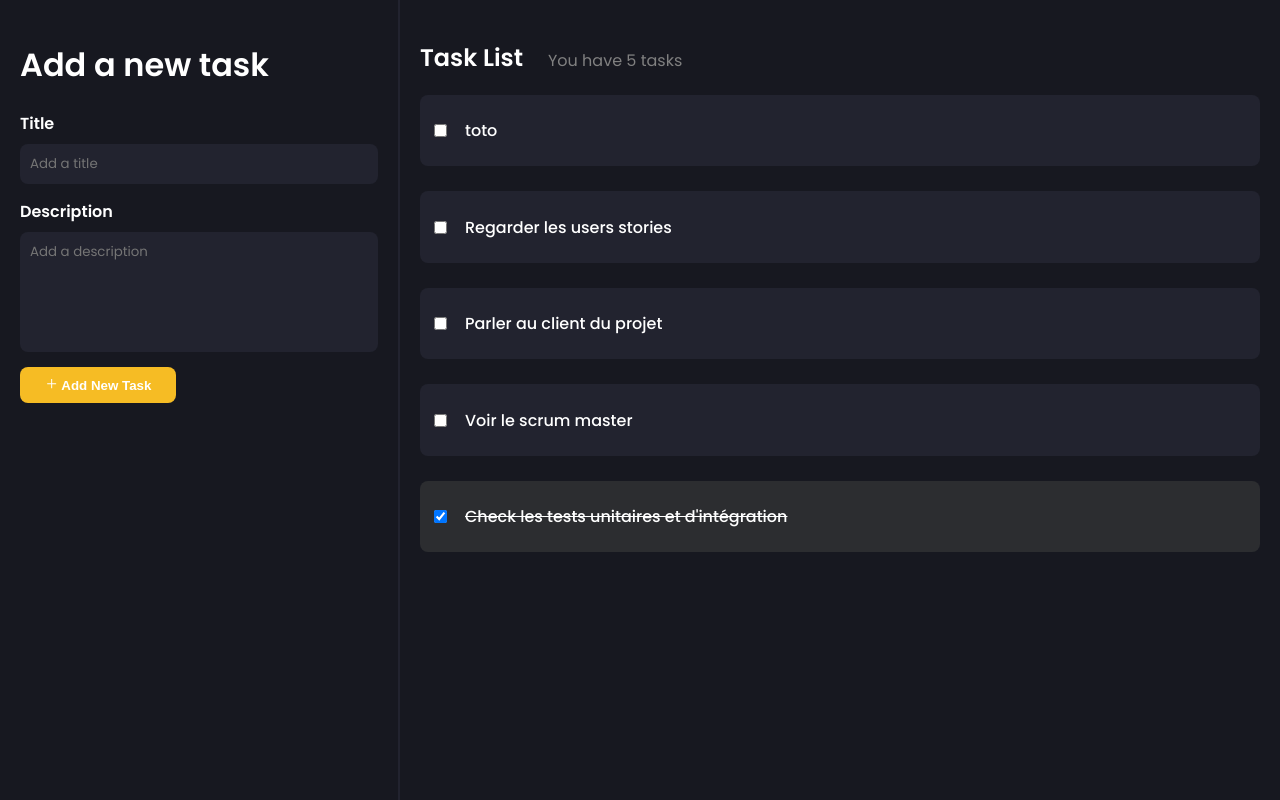
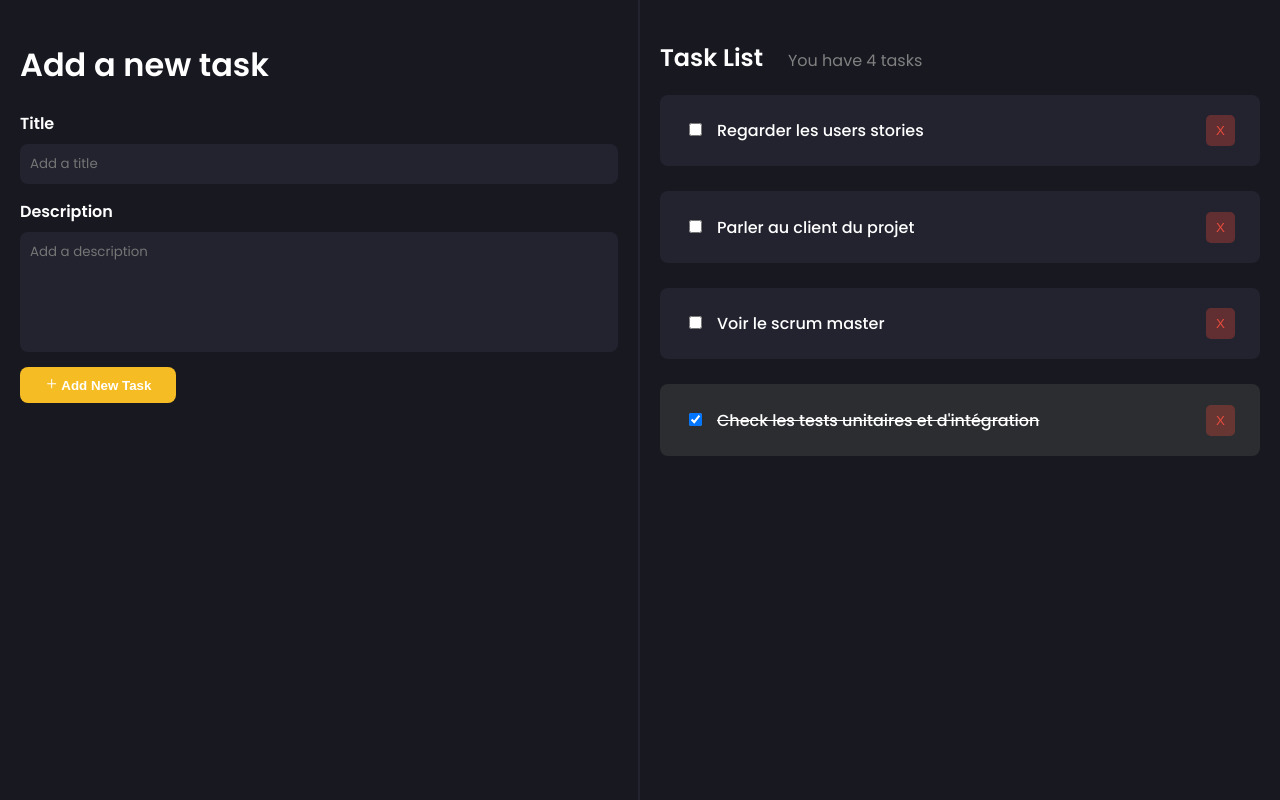
Before and after one commit to stevebraco/testTechniqueSogeti, a React (Create React App) app: page / in a window 1280 px wide. Built offline with nearby package versions, Linux system fonts and the light colour scheme; the HTML template or start-up script is replaced by a standard one.

Commit message:
bonus: delete task

```diff
--- a/src/components/DetailsTask/DetailsTaskStyles.js
+++ b/src/components/DetailsTask/DetailsTaskStyles.js
@@ -7,6 +7,7 @@ export const ContainerStyles = styled.div`
   align-items: center;
   justify-content: center;
   height: 100%;
+  padding: 0 5px;
 `;
 
 export const DetailStyles = styled.div`
--- /dev/null
+++ b/src/components/EmptyTask/EmptyTask.js
@@ -0,0 +1,12 @@
+import React from 'react';
+import { ContainerStyles } from '../DetailsTask/DetailsTaskStyles';
+
+const EmptyTask = () => {
+  return (
+    <ContainerStyles>
+      <p>Your TaskList is empty.</p>
+    </ContainerStyles>
+  );
+};
+
+export default EmptyTask;
--- a/src/components/Task/Task.js
+++ b/src/components/Task/Task.js
@@ -1,10 +1,16 @@
 import React from 'react';
-import { InputCheckboxStyles, TaskStyles, TitleStyles } from './TaskStyles';
+import {
+  ButtonDeleteStyles,
+  InputCheckboxStyles,
+  TaskStyles,
+  TitleStyles,
+} from './TaskStyles';
 import { Link } from 'react-router-dom';
 
-const Task = ({ id, title, completed, index, handleChecked }) => {
+const Task = ({ id, title, completed, index, handleChecked, handleDelete }) => {
   return (
     <TaskStyles completed={completed} data-testid="task">
+      <div>
         <InputCheckboxStyles
           data-testid="checkbox-element"
           type="checkbox"
@@ -12,8 +18,10 @@ const Task = ({ id, title, completed, index, handleChecked }) => {
           onClick={handleChecked(index, completed)}
         />
         <Link to={`/${id}`}>
-        <TitleStyles>{title}</TitleStyles>
+          <TitleStyles completed={completed}>{title}</TitleStyles>
         </Link>
+      </div>
+      <ButtonDeleteStyles onClick={handleDelete(id)}>X</ButtonDeleteStyles>
     </TaskStyles>
   );
 };
--- a/src/components/Task/TaskStyles.js
+++ b/src/components/Task/TaskStyles.js
@@ -5,20 +5,33 @@ export const InputCheckboxStyles = styled.input`
   border-radius: 8px;
   outline-color: #d87d4a;
   padding: 2rem 2.4rem;
+  display: inline-block;
+  margin-right: 15px;
 `;
 
 export const TaskStyles = styled.div`
   display: flex;
+  justify-content: space-between;
   gap: 15px;
   align-items: center;
   background: ${({ completed }) => (completed ? '#2c2d30' : '#22232f')};
   border-radius: 8px;
-  padding: 10px;
-  text-decoration-line: ${({ completed }) => completed && 'line-through'};
+  padding: 10px 25px 10px;
   transition: 0.5s;
 `;
 
 export const TitleStyles = styled.h2`
   font-size: 16px;
   font-weight: 500;
+  text-decoration-line: ${({ completed }) => completed && 'line-through'};
+  display: inline-block;
 `;
+
+export const ButtonDeleteStyles = styled.button`
+  border: none;
+  background: #e74c3c52;
+  color: #e74c3c;
+  border-radius: 5px;
+  padding: 8px 10px;
+  cursor: pointer;
+`;
--- a/src/components/TasksList/TasksList.js
+++ b/src/components/TasksList/TasksList.js
@@ -6,10 +6,11 @@ import {
   WrapperTitleStyles,
 } from './TasksListStyles';
 import Task from '../Task/Task';
+import EmptyTask from '../EmptyTask/EmptyTask';
 
-const TasksList = ({ data, handleChecked }) => {
+const TasksList = ({ data, handleChecked, handleDelete }) => {
   if (!data.length) {
-    return 'Your TaskList is empty';
+    return <EmptyTask />;
   }
 
   return (
@@ -25,6 +26,7 @@ const TasksList = ({ data, handleChecked }) => {
             {...item}
             index={index}
             handleChecked={handleChecked}
+            handleDelete={handleDelete}
           />
         ))}
       </TasksStyles>
--- a/src/data.js
+++ b/src/data.js
@@ -1,10 +1,4 @@
 const data = [
-  {
-    id: 10,
-    title: 'toto',
-    description: 'Je suis une description',
-    completed: false,
-  },
   {
     id: 1,
     title: 'Regarder les users stories',
--- a/src/lib/helpers.js
+++ b/src/lib/helpers.js
@@ -6,6 +6,7 @@ export const filterDataCompleted = (array) => {
 
 export const addTask = (list, item) => [item, ...list];
 
-export const findTaskId = (array, id) => {
-  return array.find((task) => task.id === +id);
-};
+export const findTaskId = (array, id) => array.find((task) => task.id === +id);
+
+export const deleteTask = (array, id) =>
+  array.filter((task) => task.id !== +id);
--- a/src/pages/TasksPage.js
+++ b/src/pages/TasksPage.js
@@ -4,11 +4,13 @@ import '../App.css';
 import styled from 'styled-components';
 import NewTask from '../components/NewTask/NewTask';
 import TasksList from '../components/TasksList/TasksList';
-import { addTask, filterDataCompleted } from '../lib/helpers';
+import { addTask, deleteTask, filterDataCompleted } from '../lib/helpers';
 
 const Container = styled.div`
   display: grid;
-  grid-template-columns: 400px 1fr;
+  /* grid-template-columns: 400px 1fr; */
+  grid-template-columns: repeat(auto-fit, minmax(400px, 1fr));
+
   height: 100%;
 `;
 
@@ -56,10 +58,19 @@ function TasksPage({ tasks, setTasks }) {
     e.target.reset();
   };
 
+  const handleDelete = (id) => () => {
+    const taskDelete = deleteTask(tasks, id);
+    setTasks(taskDelete);
+  };
+
   return (
     <Container>
       <NewTask error={error} handleSubmit={handleSubmit} />
-      <TasksList data={tasks} handleChecked={handleChecked} />
+      <TasksList
+        data={tasks}
+        handleChecked={handleChecked}
+        handleDelete={handleDelete}
+      />
     </Container>
   );
 }
```
Also changed, not shown: src/components/EmptyTask/EmptyTaskStyles.js (added, +7 -0 lines). Lines whose indentation alone changed are shown as unchanged.
